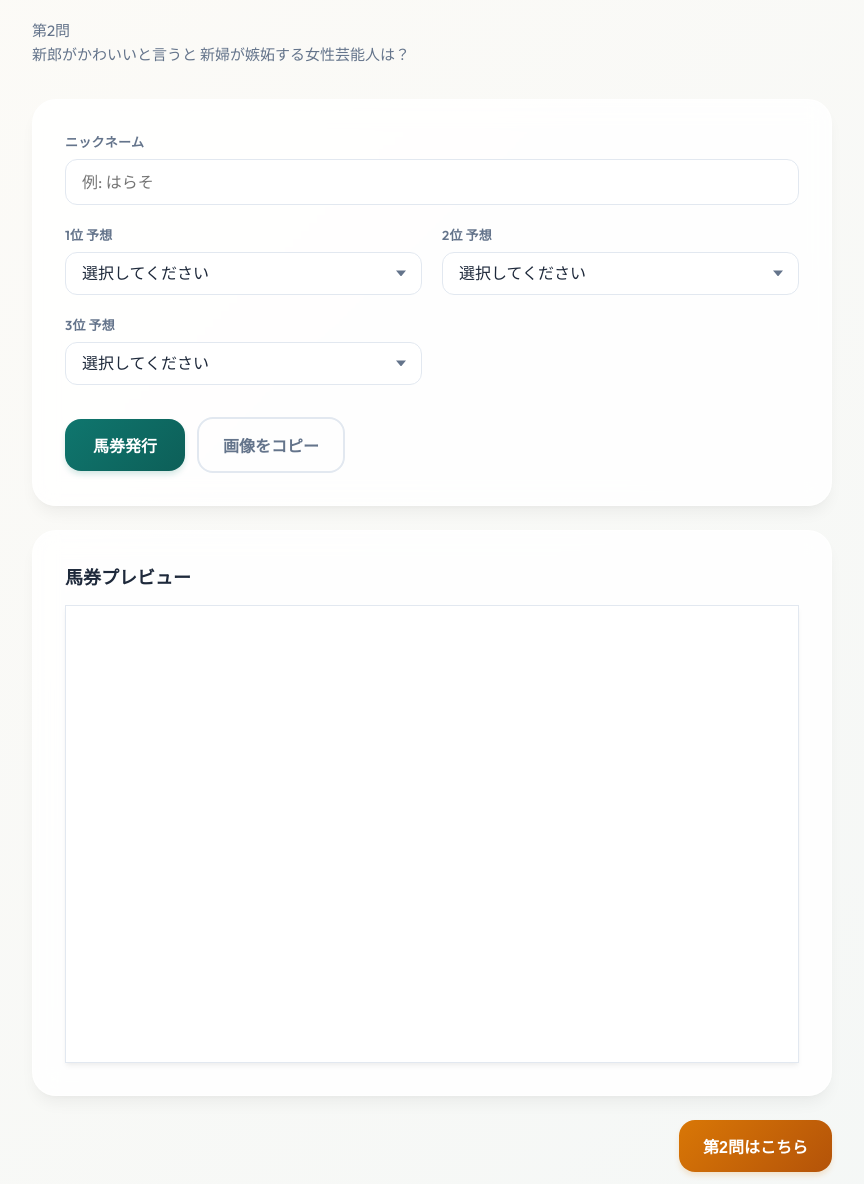
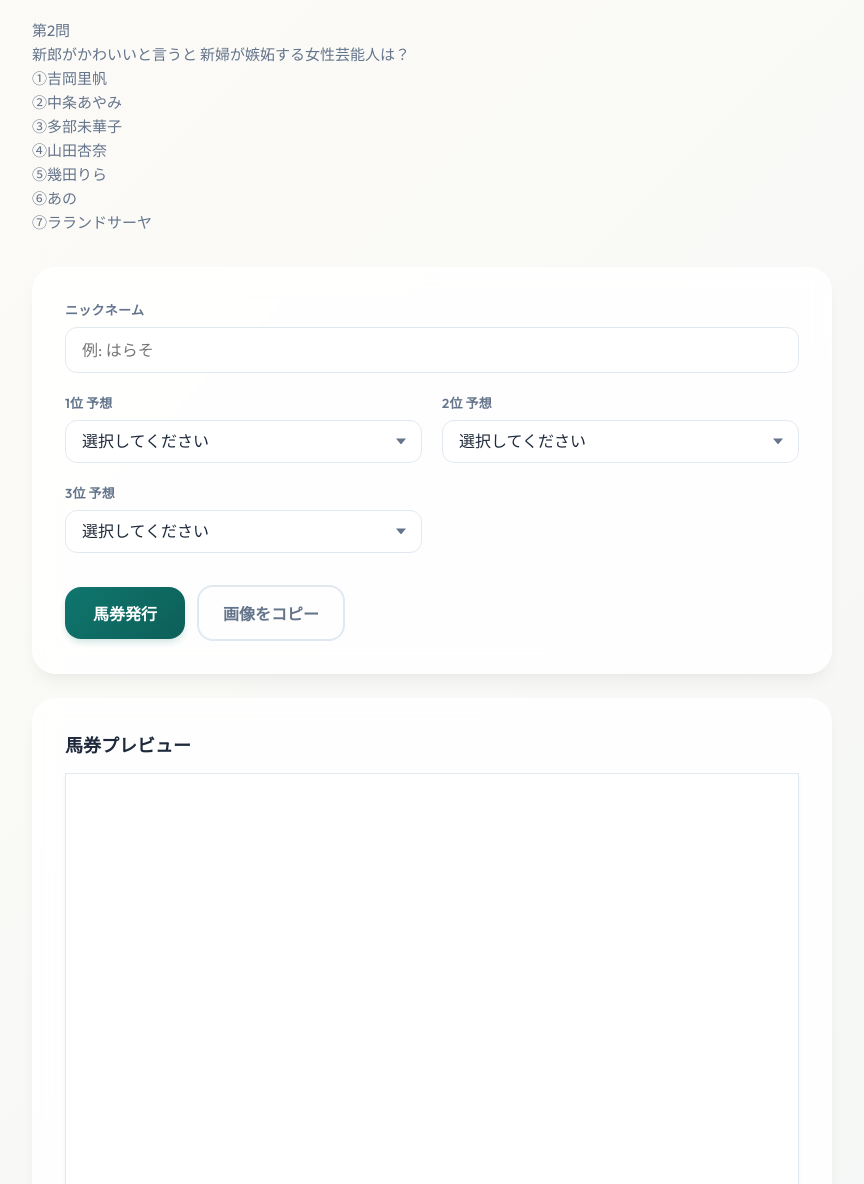
Before and after one commit to hara7610s/q2, a plain HTML site: page index.html in a window 1280 px wide. Shown: the part 136-1320 px from the top of the page, without its empty margins (208-1072 px from the left). Drawn offline with Linux system fonts and the light colour scheme.

Commit message:
説明文を更新

```diff
--- a/index.html
+++ b/index.html
@@ -244,7 +244,17 @@
 <body>
   <div class="wrap">
     <h1>第2R 恵比寿記念（G3）<br>馬券投票ページ</h1>
-    <p class="lead">第2問<br>新郎がかわいいと言うと 新婦が嫉妬する女性芸能人は？</p>
+    <p class="lead">
+      第2問<br>
+      新郎がかわいいと言うと 新婦が嫉妬する女性芸能人は？<br>
+      ①吉岡里帆<br>
+      ②中条あやみ<br>
+      ③多部未華子<br>
+      ④山田杏奈<br>
+      ⑤幾田りら<br>
+      ⑥あの<br>
+      ⑦ラランドサーヤ<br>
+    </p>
 
     <div class="card">
       <form id="quizForm" onsubmit="return false;" class="form-grid">
@@ -312,7 +322,7 @@
     </div>
 
     <div style="text-align: right; margin-bottom: 40px;">
-      <button id="nextBtn" class="btn accent">第2問はこちら</button>
+      <button id="nextBtn" class="btn accent">第3問はこちら</button>
     </div>
   </div>
 
```
